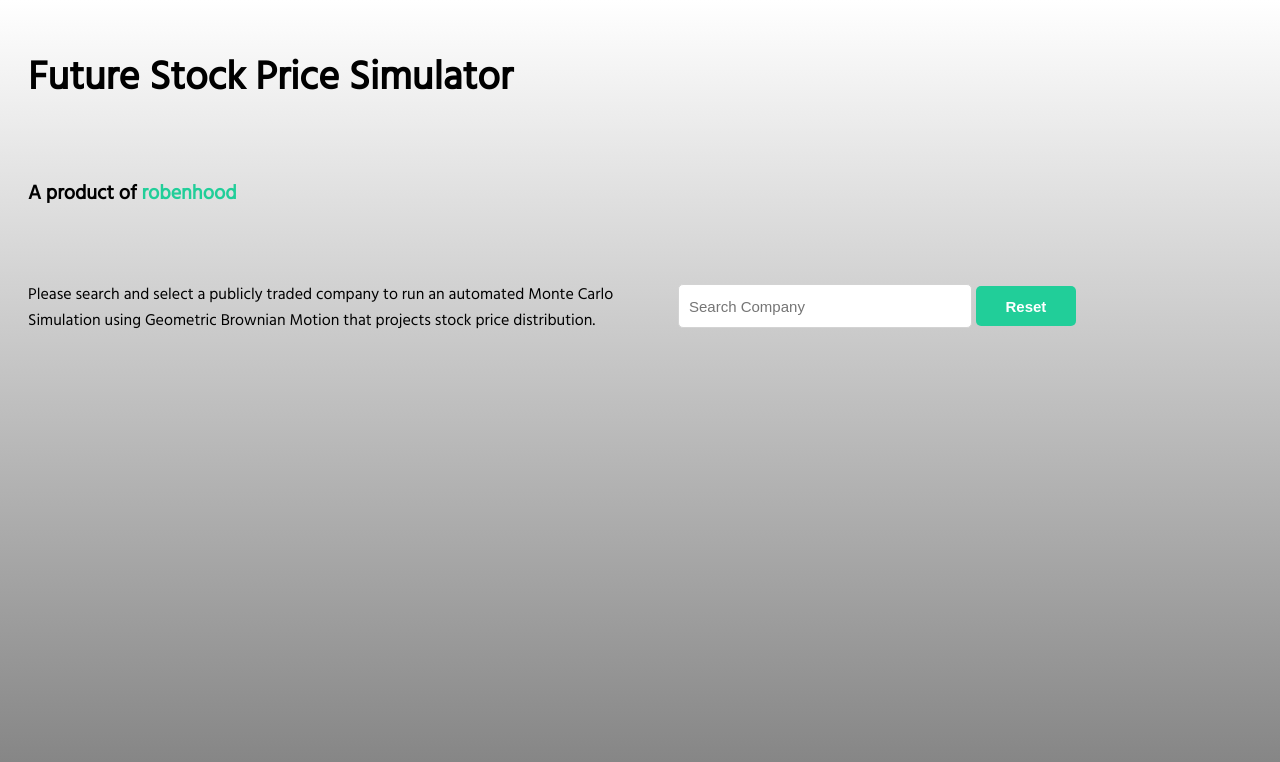
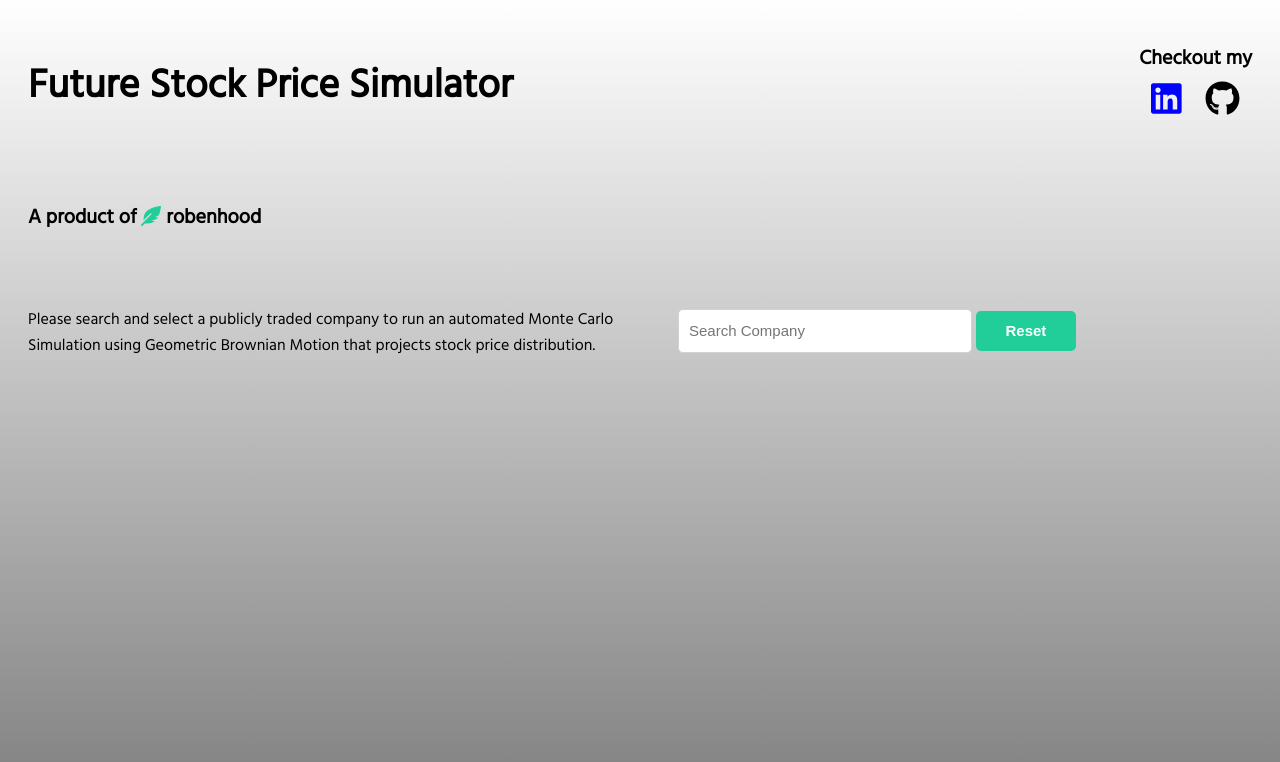
Before and after one commit to bencIsTheGoat/Monte-Carlo-JS, a website built with webpack: page index.html in a window 1280 px wide. Built offline with nearby package versions, Linux system fonts and the light colour scheme; no server answers.

Commit message:
Add Linkedin github icons

```diff
--- a/index.html
+++ b/index.html
@@ -13,6 +13,8 @@
         crossorigin="anonymous">
 <script defer src="https://use.fontawesome.com/releases/v5.8.1/js/all.js" integrity="sha384-g5uSoOSBd7KkhAMlnQILrecXvzst9TdC09/VM+pjDTCM+1il8RHz5fKANTFFb+gQ"
     crossorigin="anonymous"></script>
+<link rel="stylesheet" href="https://use.fontawesome.com/releases/v5.8.1/css/all.css" integrity="sha384-50oBUHEmvpQ+1lW4y57PTFmhCaXp0ML5d60M1M7uH2+nqUivzIebhndOJK28anvf"
+    crossorigin="anonymous">
 
 
 </head>
@@ -82,7 +84,16 @@
         }
         h2 a {
             text-decoration: none;
+            color: black;
+        }
+        h2 path {
             color:#21ce99
+        }
+        h2 a:hover {
+            color: #21ce99;
+        }
+        h2 span {
+            color:black
         }
         .search {
             display: flex;
@@ -117,15 +128,57 @@
             flex-direction: row;
             align-items: flex-start;;
         }
+        .header-div {
+            display: flex;
+            flex-direction: row;
+            justify-content: space-between;
+            align-items: center;
+        }
+        .links {
+            display: flex;
+            flex-direction: column;
+            font-size: 20px;
+            font-weight: 900;
+            padding-right: 20px;
+        }
+        .links div {
+            display: flex;
+            flex-direction: row;
+            text-decoration: none;
+            justify-content: space-around;
+        }
+        .links a {
+            font-size: 35px;
+        }
+        .links #linkedin {
+            color: blue;
+        }
+        .links #github {
+            color: black;
+        }
     </style>
-    <h1 id='header'>
-       Future Stock Price Simulator
-    </h1>
-    <i className="fas fa-feather-alt"></i>
+    <div class='header-div'>
+        <h1 id='header'>
+           Future Stock Price Simulator
+        </h1>
+        <span class='links'>
+            Checkout my
+            <div>
+                <a href="https://www.linkedin.com/in/ben-cutler-783447b5/" id='linkedin'>
+                    <i class="fab fa-linkedin"></i>
+                </a>
+                <a href="https://github.com/bcutler94" id='github'>
+                    <i class="fab fa-github"></i>
+                </a>
+            </div>
+        </span>
+    </div>
     <h2>
-        A product of
-        <i className="fas fa-feather-alt"></i>
-        <a href="https://robenhood.herokuapp.com/#/">robenhood</a>
+        <span>
+            A product of
+        </span>
+            <i class="fas fa-feather-alt"></i>
+            <a href="https://robenhood.herokuapp.com/#/">robenhood</a>
     </h2>
     <div class='info'>
         <p>
```
Also changed, not shown: dist/main.js (added).
